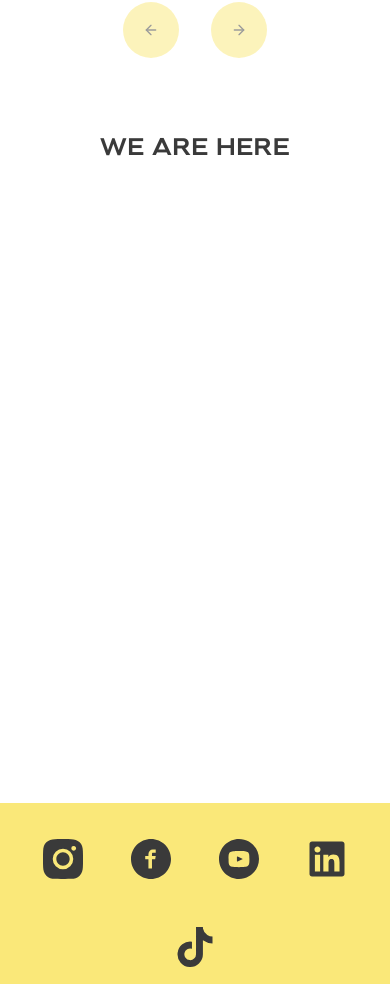
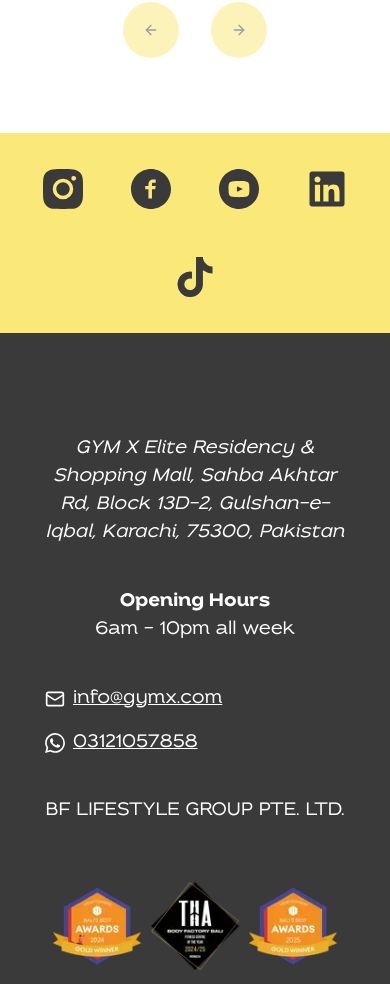
Before and after one commit to Zohair313/GYM-x, a React (Vite) app: page / in a window 390 px wide. Shown: the part 5428-6412 px from the top of the page. Built offline with nearby package versions, Linux system fonts and the light colour scheme.

Commit message:
feat: remove 'WE ARE HERE' map section and update site title to 'GYM-X | Fitness & Training Club'

```diff
--- a/src/App.jsx
+++ b/src/App.jsx
@@ -4,7 +4,7 @@ const RawBlock0 = "\n          {\n            \"@context\": \"https://schema.org
 const RawBlock1 = "\n                    .Icon-06_svg__st0 {\n                      fill: none;\n                      stroke: #3a3b3a;\n                      stroke-linecap: round;\n                      stroke-linejoin: round;\n                      stroke-width: 11.7px;\n                    }\n                  ";
 const RawBlock2 = "\n                      .meet-your-coaches-icon_svg__st0 {\n                        fill: none;\n                        stroke: #3a3b3a;\n                        stroke-linecap: round;\n                        stroke-linejoin: round;\n                        stroke-width: 11.7px;\n                      }\n                    ";
 const RawBlock3 = "\n                      .bfb-events-icon_svg__st1 {\n                        fill: none;\n                        stroke: #3a3b3a;\n                        stroke-linecap: round;\n                        stroke-linejoin: round;\n                        stroke-width: 11.7px;\n                      }\n                    ";
-const SRCDOC_4 = "<!DOCTYPE html> <html><meta charset=utf-8>\n<style>html,body,#mapDiv{height:100%;margin:0;padding:0}</style>\n<meta name=referrer content=no-referrer><meta http-equiv=content-security-policy content=\"default-src 'none'; font-src 'self' data:; img-src 'self' data:; style-src 'unsafe-inline'; media-src 'self' data:; script-src 'unsafe-inline' data:; object-src 'self' data:; frame-src 'self' data:; form-action 'none'; base-uri 'none';\"></head>\n <body>\n <div id=mapDiv></div>\n \n <script></script>\n <link>\n <script></script>\n \n<script></script><div></div>";
+const SRCDOC_4 = "";
 const RawBlock5 = "";
 const RawBlock6 = "";
 const RawBlock7 = "";
@@ -772,15 +772,6 @@ export default function App() {
             </div>
           </section>
         </div>
-        <div className={"my-[50px]"}></div>
-        <section className={"lg:w-[95vw] mx-auto"}>
-          <div className={"flex flex-col items-center text-center mt-[20px] mb-[24px] lg:mb-[48px]"}>
-            <h2 className={"font-display font-semibold uppercase tracking-wide text-2xl md:text-3xl lg:text-4xl text-dark-grey"}>
-              {"WE ARE HERE"}
-            </h2>
-          </div>
-          <iframe src="" className={"w-full h-[614px]"} title={"Body Factory Bali"} loading={"lazy"} sandbox={"allow-popups allow-top-navigation-by-user-activation allow-scripts allow-modals allow-popups allow-downloads allow-pointer-lock allow-presentation"} srcDoc={SRCDOC_4}></iframe>
-        </section>
       </main>
       <footer>
         <div className={"group"}>
```
Also changed, not shown: index.html (+1 -1 lines).
